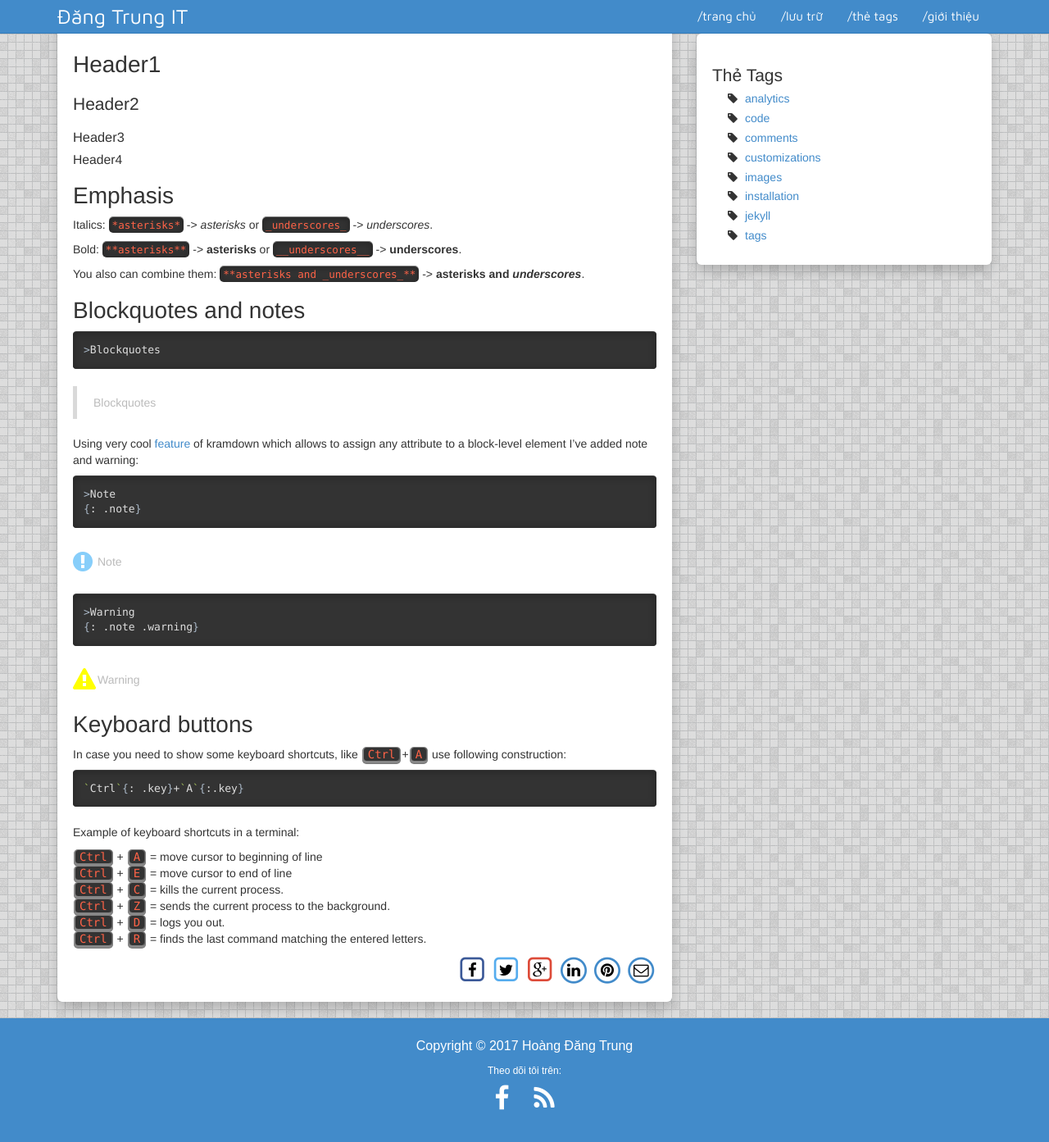
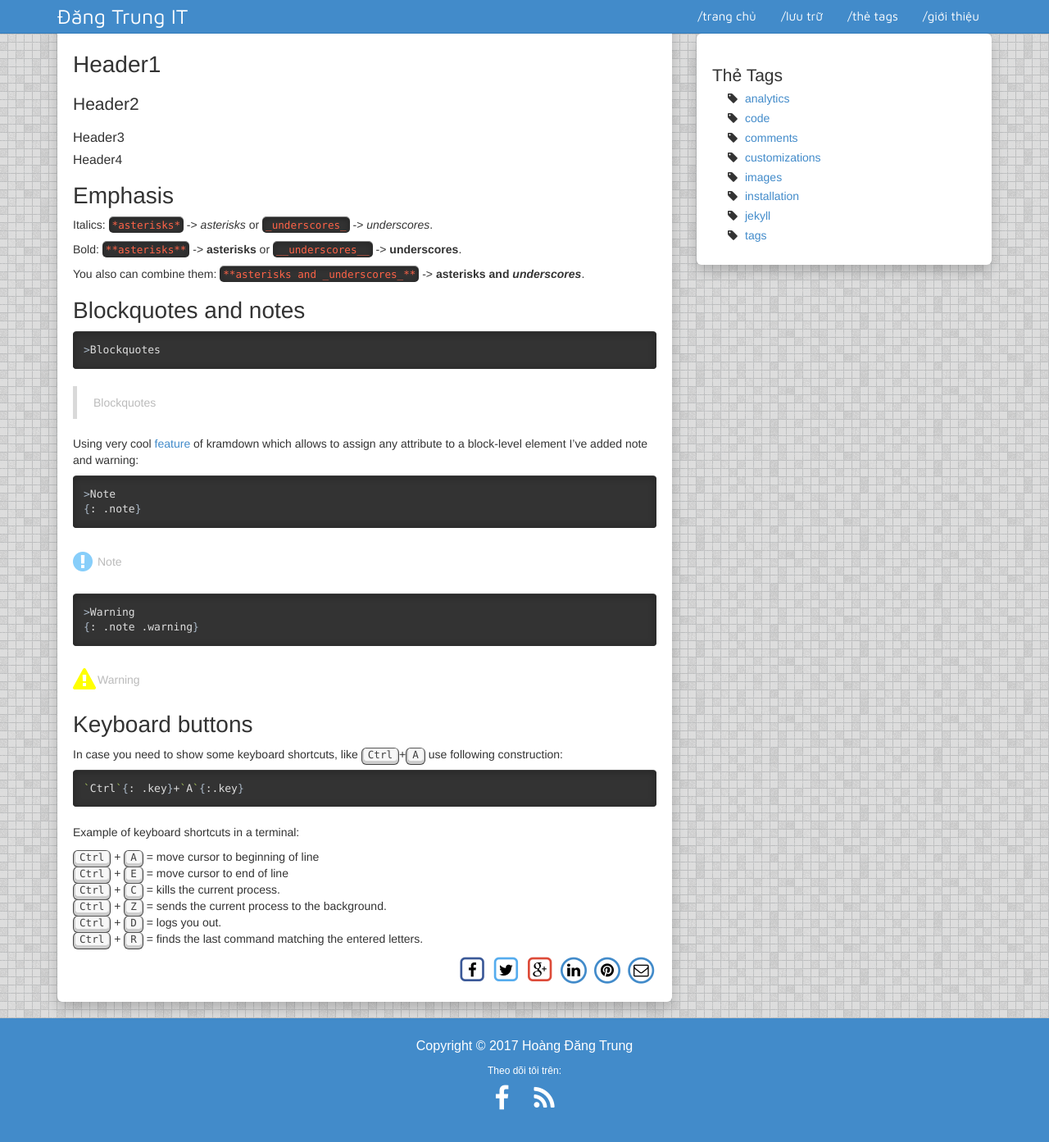
Before and after one commit to hoangdangtrungvn/hoangdangtrungvn.github.io, a Jekyll site: the page built from _posts/2016-11-02-text-formatting.md, in a window 1280 px wide and 1400 px high, scrolled down 269 px. Shown: the top 1393 px of the window at 82% size. Built offline with Jekyll 4.4.1, drawn with Linux system fonts in a browser that asks for light colours.

Commit message:
update theme

```diff
--- a/css/theme.css
+++ b/css/theme.css
@@ -132,7 +132,7 @@ ul.share-buttons li:hover { -webkit-transform: scale(1.3, 1.3); -moz-transform:
 
 .wrapper { min-height: 100%; position: relative; }
 
-.key { font-size: 1.0em; box-shadow: 1px 0 1px 0 #555, 0 1px 0 2px #888, 0 2px 0 2px #777; -webkit-border-radius: 3px; -moz-border-radius: 3px; border-radius: 3px; margin: 2px 3px; padding: 0px 5px; }
+.key { box-shadow: 1px 0 1px 0 #eee, 0 2px 0 2px #ccc, 0 2px 0 3px #444; -webkit-border-radius: 3px; -moz-border-radius: 3px; border-radius: 3px; margin: 2px 3px; padding: 0px 5px; background-color: #F7F7F7; color: #404040; }
 
 .filename { padding: 0px; margin: 0px; background-color: #292929; color: lightgrey; border-top-left-radius: 3px; border-top-right-radius: 3px; margin-bottom: 0px; padding-left: 1em; font-family: Menlo,Monaco,Consolas,"Courier New",monospace; border-left: 0px; bottom: -2px; position: relative; padding-bottom: 2px; }
 
```
